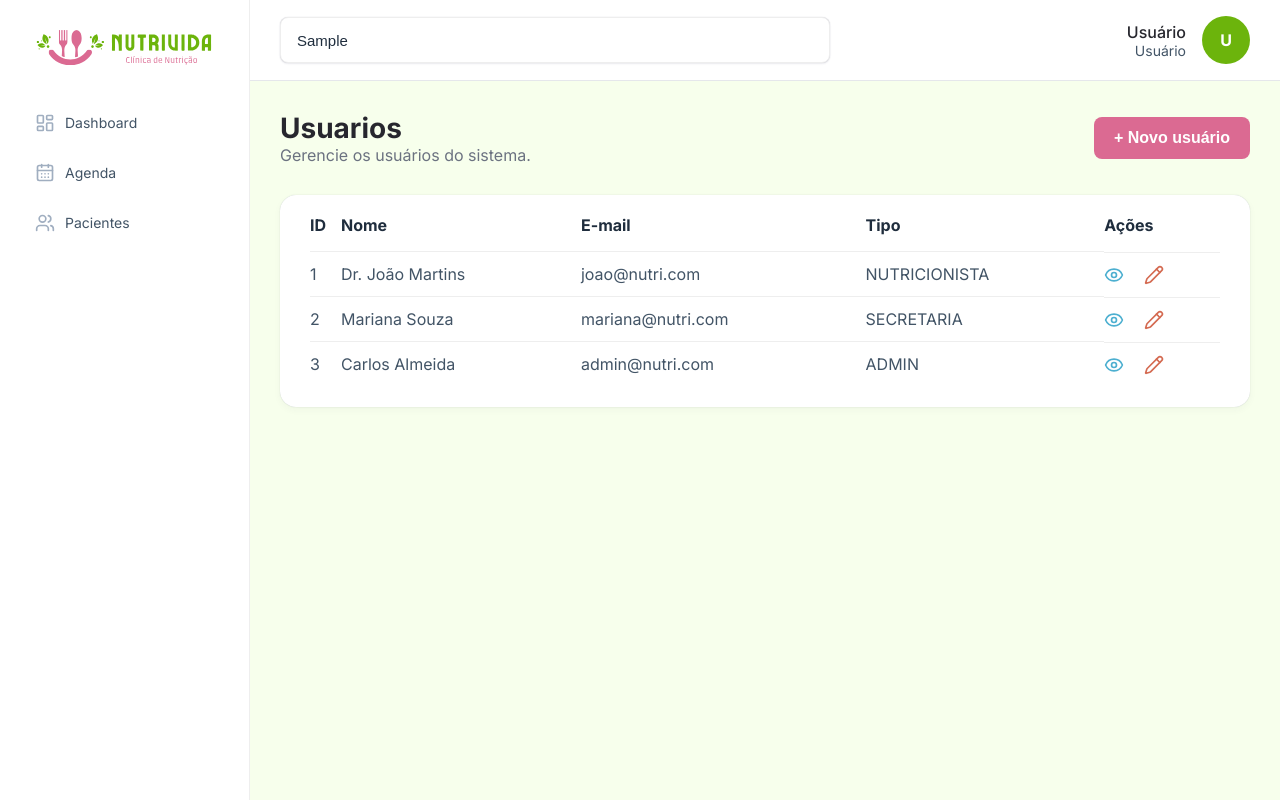
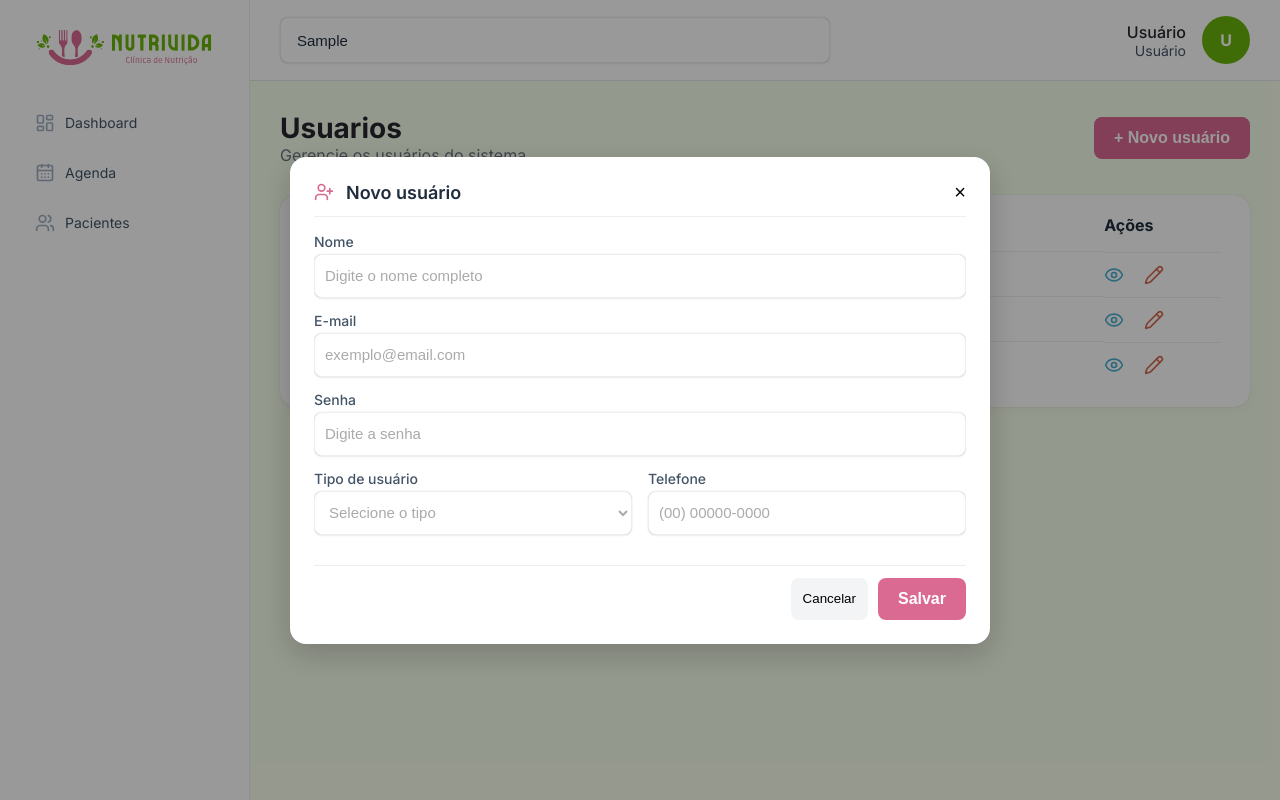
Before and after one commit to itsmclara/NutriVida-frontend, a React (Vite) app: page /usuarios in a window 1280 px wide. Both pictures are taken after typing "Sample" into the empty fields and a click on the button "+ Novo usuário". Built offline with nearby package versions, Linux system fonts and the light colour scheme.

Commit message:
Implementa modal de cadastro de usuário

```diff
--- a/src/components/ModalNovoPaciente/ModalNovoPaciente.css
+++ b/src/components/ModalNovoPaciente/ModalNovoPaciente.css
@@ -77,6 +77,7 @@ input,
 select {
   width: 100%;
   padding: 10px;
+  height: 44px;
 
   border: 1px solid #eee;
   border-radius: 8px;
--- /dev/null
+++ b/src/components/ModalNovoUsuario/ModalNovoUsuario.css
@@ -0,0 +1 @@
+@import "../ModalNovoPaciente/ModalNovoPaciente.css"
--- /dev/null
+++ b/src/components/ModalNovoUsuario/ModalNovoUsuario.jsx
@@ -0,0 +1,152 @@
+import { useState } from "react";
+import { UserPlus } from "lucide-react";
+import Modal from "../Modal/Modal";
+import "./ModalNovoUsuario.css";
+
+function ModalNovoUsuario({ aberto, onClose }) {
+
+  const [nome, setNome] = useState("");
+  const [email, setEmail] = useState("");
+  const [senha, setSenha] = useState("");
+  const [tipo, setTipo] = useState("");
+  const [telefone, setTelefone] = useState("");
+  const [crn, setCrn] = useState("");
+  const [especialidade, setEspecialidade] = useState("");
+
+  function limparFormulario() {
+    setNome("");
+    setEmail("");
+    setSenha("");
+    setTipo("");
+    setTelefone("");
+    setCrn("");
+    setEspecialidade("");
+  }
+
+  function handleClose() {
+    limparFormulario();
+    onClose();
+  }
+
+  function handleSalvar() {
+    const novoUsuario = {
+      nome,
+      email,
+      senha,
+      tipo,
+      telefone,
+      crn: tipo === "NUTRICIONISTA" ? crn : null,
+      especialidade: tipo === "NUTRICIONISTA" ? especialidade : null
+    };
+
+    console.log("USUARIO:", novoUsuario);
+
+    handleClose();
+  }
+
+  return (
+    <Modal aberto={aberto} onClose={handleClose}>
+
+      <div className="modal-header">
+        <div className="modal-title">
+          <UserPlus size={20} className="modal-icon" />
+          <h2>Novo usuário</h2>
+        </div>
+
+        <button className="close-btn" onClick={handleClose}>×</button>
+      </div>
+
+      <div className="modal-body">
+
+        <div className="form-group">
+          <label>Nome</label>
+          <input
+            placeholder="Digite o nome completo"
+            value={nome}
+            onChange={(e) => setNome(e.target.value)}
+          />
+        </div>
+
+        <div className="form-group">
+          <label>E-mail</label>
+          <input
+            placeholder="exemplo@email.com"
+            value={email}
+            onChange={(e) => setEmail(e.target.value)}
+          />
+        </div>
+
+        <div className="form-group">
+          <label>Senha</label>
+          <input
+            type="password"
+            placeholder="Digite a senha"
+            value={senha}
+            onChange={(e) => setSenha(e.target.value)}
+          />
+        </div>
+
+        <div className="form-row">
+          <div className="form-group">
+            <label>Tipo de usuário</label>
+            <select
+              value={tipo}
+              onChange={(e) => setTipo(e.target.value)}
+              className={!tipo ? "placeholder" : ""}
+            >
+              <option value="">Selecione o tipo</option>
+              <option value="ADMIN">Administrador</option>
+              <option value="SECRETARIA">Secretária</option>
+              <option value="NUTRICIONISTA">Nutricionista</option>
+            </select>
+          </div>
+
+          <div className="form-group">
+            <label>Telefone</label>
+            <input
+              placeholder="(00) 00000-0000"
+              value={telefone}
+              onChange={(e) => setTelefone(e.target.value)}
+            />
+          </div>
+        </div>
+
+        {tipo === "NUTRICIONISTA" && (
+          <>
+            <div className="form-group">
+              <label>CRN</label>
+              <input
+                placeholder="Digite o CRN"
+                value={crn}
+                onChange={(e) => setCrn(e.target.value)}
+              />
+            </div>
+
+            <div className="form-group">
+              <label>Especialidade</label>
+              <input
+                placeholder="Ex: Nutrição clínica"
+                value={especialidade}
+                onChange={(e) => setEspecialidade(e.target.value)}
+              />
+            </div>
+          </>
+        )}
+
+      </div>
+
+      <div className="modal-footer">
+        <button className="btn-secondary" onClick={handleClose}>
+          Cancelar
+        </button>
+
+        <button className="btn-primary" onClick={handleSalvar}>
+          Salvar
+        </button>
+      </div>
+
+    </Modal>
+  );
+}
+
+export default ModalNovoUsuario;
--- a/src/pages/Usuarios/Usuarios.jsx
+++ b/src/pages/Usuarios/Usuarios.jsx
@@ -1,9 +1,12 @@
+import { useState } from "react";
 import { Eye, Pencil } from "lucide-react";
+import ModalNovoUsuario from "../../components/ModalNovoUsuario/ModalNovoUsuario";
 import "./Usuarios.css";
 import { usuarios } from "../../mocks/dadosFake";
 
 function Usuarios() {
 
+  const [modalAberto, setModalAberto] = useState(false);
 
   return (
     <>
@@ -17,7 +20,10 @@ function Usuarios() {
           </p>
         </div>
 
-        <button className="btn-primary">
+        <button
+          className="btn-primary"
+          onClick={() => setModalAberto(true)}
+        >
           + Novo usuário
         </button>
 
@@ -44,6 +50,7 @@ function Usuarios() {
                   <td>{u.id}</td>
                   <td>{u.nome}</td>
                   <td>{u.email}</td>
+
                   <td>
                     <span className={`tipo ${u.tipo.toLowerCase()}`}>
                       {u.tipo}
@@ -51,8 +58,8 @@ function Usuarios() {
                   </td>
 
                   <td className="acoes">
-                    <Eye size={20} className="icon-view"/>
-                    <Pencil size={20} className="icon-edit"/>
+                    <Eye size={20} className="icon-view" />
+                    <Pencil size={20} className="icon-edit" />
                   </td>
                 </tr>
               ))
@@ -69,6 +76,11 @@ function Usuarios() {
 
       </div>
 
+      <ModalNovoUsuario
+        aberto={modalAberto}
+        onClose={() => setModalAberto(false)}
+      />
+
     </>
   );
 }
```
